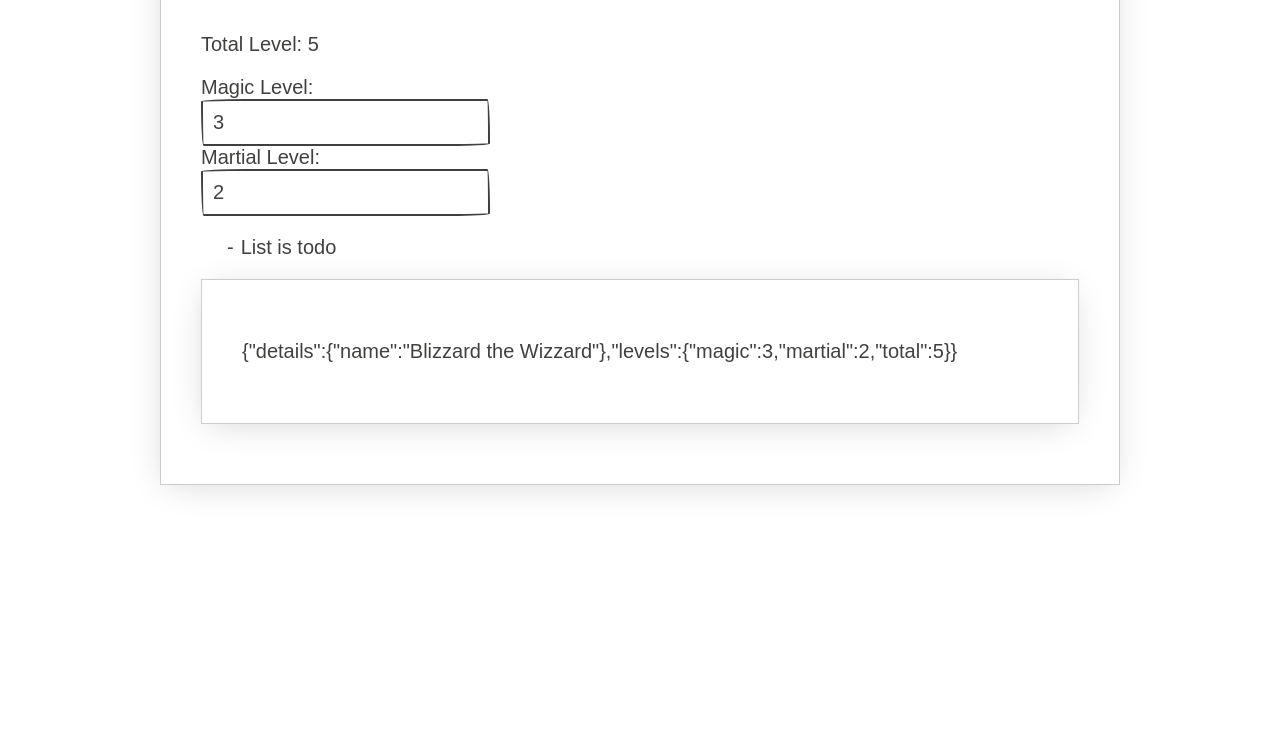
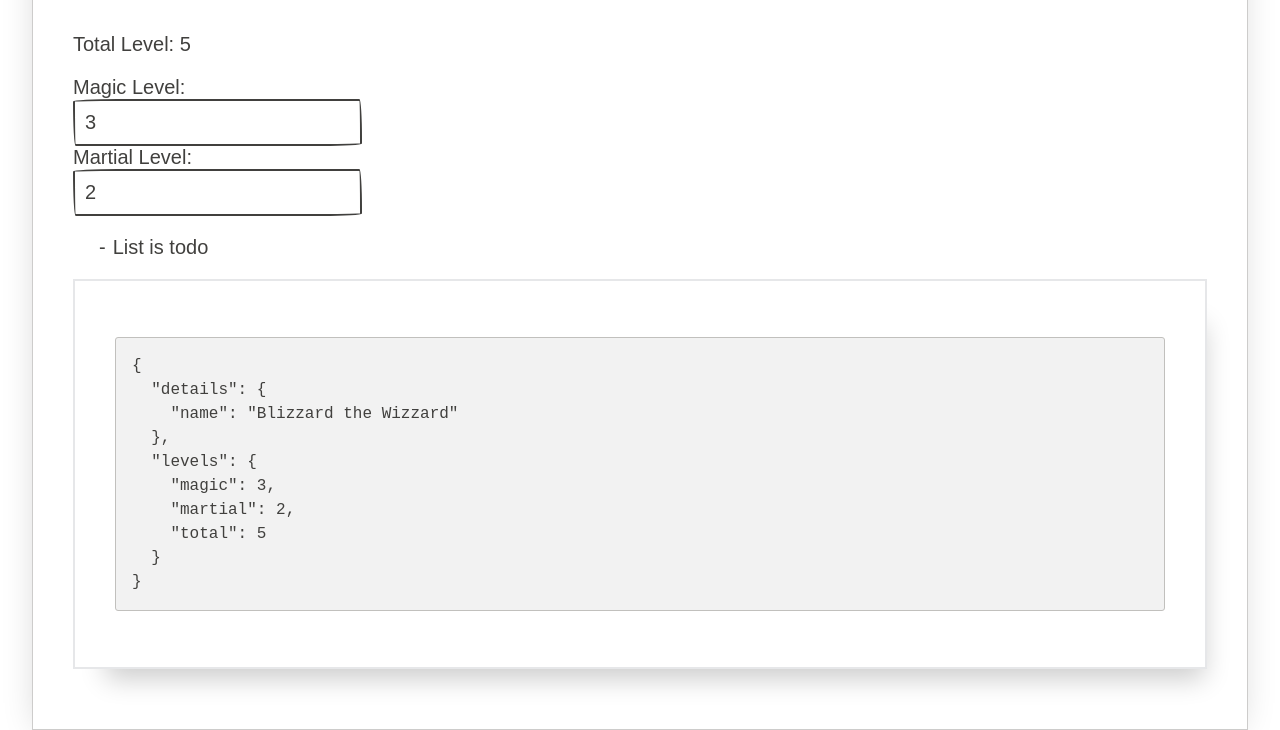
Before and after one commit to OscarAblinger/character-sheet, a plain HTML site: page renderer/index.html in a window 1280 px wide. Shown: the part 207-937 px from the top of the page. Before the commit the page ends 800 px from the top, so only its background shows below. Drawn offline with nearby package versions, Linux system fonts and the light colour scheme; a web font is replaced by a local one.

Commit message:
feat(renderer): pretty json representation

```diff
--- a/renderer/index.html
+++ b/renderer/index.html
@@ -9,10 +9,11 @@
       rel="stylesheet"
       href="https://unpkg.com/papercss@1.9.2/dist/paper.min.css"
     />
+    <link rel="stylesheet" href="style.css" />
     <title>Example Character Sheet</title>
   </head>
   <body>
-    <div class="paper container">
+    <div class="paper container container-xl">
       <h1 id="charname"></h1>
       <p>Total Level: <span id="level"></span></p>
       <label>Magic Level:
@@ -26,8 +27,8 @@
 	      <ul><li>List is todo</li></ul>
       </div>
 
-      <div class="paper sheet">
-	<p id="summary"></p>
+      <div class="paper card">
+          <pre><code id="summary"></code></pre>
       </div>
     </div>
     <script src="observable.js"></script>
--- a/renderer/index.js
+++ b/renderer/index.js
@@ -54,6 +54,6 @@ levels.pick('martial').bindToDom(domMartialLevel)
 levels.pick('total').bindToDom(domTotalLevel)
 
 source.bindToDom(domSummary, null, {
-	serialize: v => JSON.stringify(v),
+	serialize: v => JSON.stringify(v, null, 2),
 	deserialize: v => JSON.parse(v),
 })
--- /dev/null
+++ b/renderer/style.css
@@ -0,0 +1,3 @@
+.container.container-xl {
+	max-width: 95%;
+}
```
